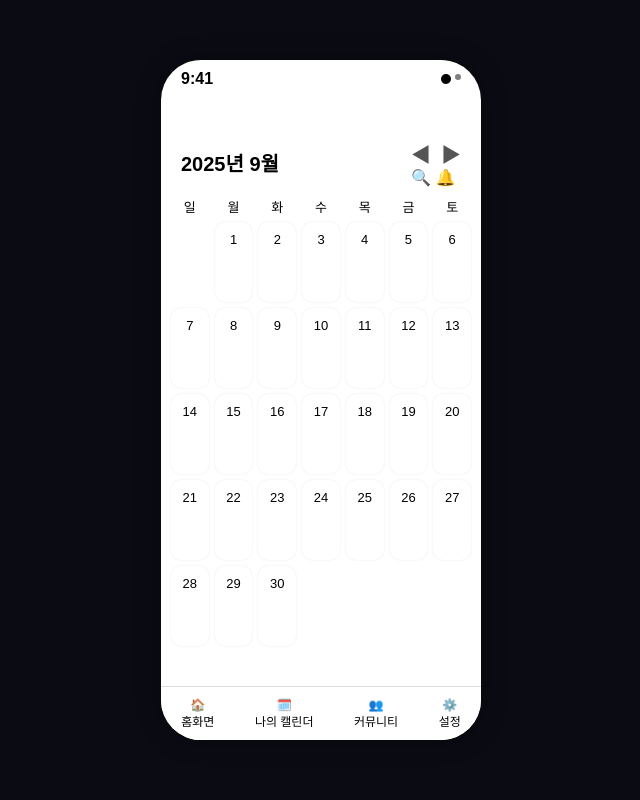
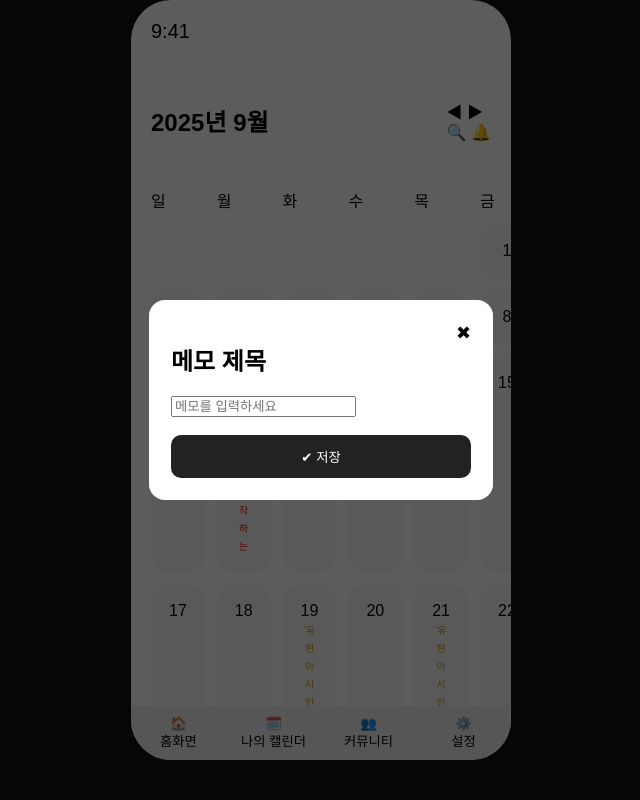
Before and after one commit to kkse0501/semi-gotsang, a plain HTML site: page index.html in a window 1280 px wide. Shown: the whole page, without its empty margins (319-959 px from the left). Drawn offline with Linux system fonts and the light colour scheme.

Commit message:
update: added popup + modal

```diff
--- a/index.html
+++ b/index.html
@@ -22,7 +22,6 @@
       <div class="calendar-header">
         <h2 id="month-year">2025년 9월</h2>
 
-        <!-- 🔹 오른쪽 영역: 화살표 + 아이콘 -->
         <div class="header-right">
           <div class="nav-arrows">
             <span id="prev-month">◀</span>
@@ -35,22 +34,53 @@
         </div>
       </div>
 
-
-
+      <!-- 달력 -->
       <div class="calendar-grid">
         <div>일</div><div>월</div><div>화</div><div>수</div><div>목</div><div>금</div><div>토</div>
         <div class="empty"></div><div class="empty"></div><div class="empty"></div><div class="empty"></div><div class="empty"></div>
-        <div class="day">1</div><div class="day">2</div><div class="day">3</div><div class="day">4</div><div class="day">5</div><div class="day">6</div><div class="day">7</div>
-        <div class="day">8</div><div class="day">9</div><div class="day">10</div>
-        <div class="day today">11<br><span class="event red">퍼즐캠프로 시작하는</span></div>
-        <div class="day">12</div><div class="day">13</div>
-        <div class="day">14</div><div class="day">15</div><div class="day">16</div>
-        <div class="day">17</div><div class="day">18</div>
-        <div class="day highlight">19<br><span class="event yellow">‘유현아 시인 초청 강연’ 신청</span></div>
-        <div class="day">20</div>
-        <div class="day long-event">21<br><span class="event yellow">‘유현아 시인 초청 강연’ 신청 기간</span></div>
-        <div class="day">22</div><div class="day">23</div><div class="day">24</div><div class="day">25</div>
-        <div class="day">26</div><div class="day">27</div><div class="day">28</div><div class="day">29</div><div class="day">30</div>
+
+        <div class="day" data-date="2025-09-01">1</div>
+        <div class="day" data-date="2025-09-02">2</div>
+        <div class="day" data-date="2025-09-03">3</div>
+        <div class="day" data-date="2025-09-04">4</div>
+        <div class="day" data-date="2025-09-05">5</div>
+        <div class="day" data-date="2025-09-06">6</div>
+        <div class="day" data-date="2025-09-07">7</div>
+        <div class="day" data-date="2025-09-08">8</div>
+        <div class="day" data-date="2025-09-09">9</div>
+        <div class="day" data-date="2025-09-10">10</div>
+
+        <div class="day today" data-date="2025-09-11">
+          11<br><span class="event red">퍼즐캠프로 시작하는</span>
+        </div>
+
+        <div class="day" data-date="2025-09-12">12</div>
+        <div class="day" data-date="2025-09-13">13</div>
+        <div class="day" data-date="2025-09-14">14</div>
+        <div class="day" data-date="2025-09-15">15</div>
+        <div class="day" data-date="2025-09-16">16</div>
+        <div class="day" data-date="2025-09-17">17</div>
+        <div class="day" data-date="2025-09-18">18</div>
+
+        <div class="day highlight" data-date="2025-09-19">
+          19<br><span class="event yellow">‘유현아 시인 초청 강연’ 신청</span>
+        </div>
+
+        <div class="day" data-date="2025-09-20">20</div>
+
+        <div class="day long-event" data-date="2025-09-21">
+          21<br><span class="event yellow">‘유현아 시인 초청 강연’ 신청 기간</span>
+        </div>
+
+        <div class="day" data-date="2025-09-22">22</div>
+        <div class="day" data-date="2025-09-23">23</div>
+        <div class="day" data-date="2025-09-24">24</div>
+        <div class="day" data-date="2025-09-25">25</div>
+        <div class="day" data-date="2025-09-26">26</div>
+        <div class="day" data-date="2025-09-27">27</div>
+        <div class="day" data-date="2025-09-28">28</div>
+        <div class="day" data-date="2025-09-29">29</div>
+        <div class="day" data-date="2025-09-30">30</div>
       </div>
     </div>
 
@@ -62,18 +92,37 @@
       <button>⚙️<br>설정</button>
     </div>
   </div>
-  <script src="script.js"></script>
 
-      <!-- 일정 입력 팝업 -->
-  <div id="schedule-modal" class="modal">
+  <!-- 날짜 선택 팝업 -->
+  <div id="dayPopup" class="popup hidden">
+    <p>이 날짜에 무엇을 추가할까요?</p>
+    <div class="popup-buttons">
+      <button id="addSchedule" class="popup-btn">＋ 일정</button>
+      <button id="addMemo" class="popup-btn">📝 메모</button>
+    </div>
+    <span id="closePopup" class="close-btn">✖</span>
+  </div>
+
+  <!-- 일정 입력 모달 -->
+  <div id="scheduleModal" class="modal hidden">
     <div class="modal-content">
-      <button class="close-btn">✖</button>
-      <h3>일정 제목</h3>
-      <input type="text" id="schedule-input" placeholder="이날의 일정을 입력하세요" />
-      <button id="save-schedule">✅ 저장</button>
+      <span class="close-btn" id="closeSchedule">✖</span>
+      <h2>일정 제목</h2>
+      <input id="scheduleInput" type="text" placeholder="이 날의 일정을 입력하세요" />
+      <button class="save-btn">✔ 저장</button>
     </div>
   </div>
 
+  <!-- 메모 입력 모달 -->
+  <div id="memoModal" class="modal hidden">
+    <div class="modal-content">
+      <span class="close-btn" id="closeMemo">✖</span>
+      <h2>메모 제목</h2>
+      <input id="memoInput" type="text" placeholder="메모를 입력하세요" />
+      <button class="save-btn">✔ 저장</button>
+    </div>
+  </div>
 
+  <script src="script.js"></script>
 </body>
 </html>
--- a/script.js
+++ b/script.js
@@ -1,51 +1,33 @@
-const monthYear = document.getElementById('month-year');
-const calendarGrid = document.querySelector('.calendar-grid');
-
-const prevBtn = document.getElementById('prev-month');
-const nextBtn = document.getElementById('next-month');
-
-let currentDate = new Date(2025, 8); // 2025년 9월 (month는 0부터 시작)
-
-function renderCalendar() {
-  const year = currentDate.getFullYear();
-  const month = currentDate.getMonth();
-
-  // 제목 표시
-  monthYear.textContent = `${year}년 ${month + 1}월`;
-
-  // 첫째 날과 마지막 날짜 계산
-  const firstDay = new Date(year, month, 1).getDay();
-  const lastDate = new Date(year, month + 1, 0).getDate();
-
-  // 달력 초기화
-  calendarGrid.innerHTML = `
-    <div>일</div><div>월</div><div>화</div><div>수</div><div>목</div><div>금</div><div>토</div>
-  `;
-
-  // 빈 칸 추가
-  for (let i = 0; i < firstDay; i++) {
-    calendarGrid.innerHTML += `<div class="empty"></div>`;
-  }
-
-  // 날짜 채우기
-  for (let i = 1; i <= lastDate; i++) {
-    let eventHTML = '';
-
-
-    calendarGrid.innerHTML += `<div class="day">${i}<br>${eventHTML}</div>`;
-  }
-}
-
-// 이전 달 / 다음 달 버튼 동작
-prevBtn.addEventListener('click', () => {
-  currentDate.setMonth(currentDate.getMonth() - 1);
-  renderCalendar();
+// 날짜 클릭 → 팝업 열기
+document.querySelectorAll(".day").forEach(day => {
+  day.addEventListener("click", () => {
+    document.getElementById("dayPopup").classList.remove("hidden");
+  });
 });
 
-nextBtn.addEventListener('click', () => {
-  currentDate.setMonth(currentDate.getMonth() + 1);
-  renderCalendar();
+// 팝업 닫기
+document.getElementById("closePopup").addEventListener("click", () => {
+  document.getElementById("dayPopup").classList.add("hidden");
 });
 
-// 첫 화면 표시
-renderCalendar();
+// 일정 버튼 클릭 → 일정 모달
+document.getElementById("addSchedule").addEventListener("click", () => {
+  document.getElementById("dayPopup").classList.add("hidden");
+  document.getElementById("scheduleModal").classList.remove("hidden");
+});
+
+// 메모 버튼 클릭 → 메모 모달
+document.getElementById("addMemo").addEventListener("click", () => {
+  document.getElementById("dayPopup").classList.add("hidden");
+  document.getElementById("memoModal").classList.remove("hidden");
+});
+
+// 일정 모달 닫기
+document.getElementById("closeSchedule").addEventListener("click", () => {
+  document.getElementById("scheduleModal").classList.add("hidden");
+});
+
+// 메모 모달 닫기
+document.getElementById("closeMemo").addEventListener("click", () => {
+  document.getElementById("memoModal").classList.add("hidden");
+});
--- a/style.css
+++ b/style.css
@@ -1,201 +1,134 @@
 body {
-  background-color: #0b0b14;
+  margin: 0;
+  background: #111;
   display: flex;
   justify-content: center;
   align-items: center;
-  height: 100vh;
-  margin: 0;
-  font-family: 'Pretendard', sans-serif;
+  font-family: sans-serif;
 }
 
 .phone {
-  width: 320px;
-  height: 680px;
-  background-color: #fff;
+  width: 380px;
+  height: 760px;
+  background: #fff;
   border-radius: 40px;
-  box-shadow: 0 0 25px rgba(0, 0, 0, 0.4);
-  overflow-y: auto;  /* ✅ 세로 스크롤 허용 */
-  display: flex;
-  flex-direction: column;
-  justify-content: space-between;
-  scrollbar-width: none; /* ✅ 스크롤바 숨기기 (선택사항) */
+  overflow: hidden;
+  position: relative;
 }
 
-
+/* 상단바 */
 .top-bar {
   display: flex;
   justify-content: space-between;
-  align-items: center;
-  padding: 10px 20px;
-  font-weight: bold;
-}
-
-.icons {
-  display: flex;
-  gap: 4px;
-}
-
-.circle {
-  width: 10px;
-  height: 10px;
-  border-radius: 50%;
-  background: black;
-}
-
-.circle.small {
-  width: 6px;
-  height: 6px;
-  background: gray;
-}
-
-/* 달력 본문 */
-.calendar-header {
-  display: flex;
-  justify-content: space-between; /* 제목 왼쪽, 화살표 오른쪽으로 */
-  align-items: center;
-  padding: 0 20px; /* 양쪽 여백 */
-  margin-top: 10px;
-}
-
-.calendar-header h2 {
-  margin: 0;
+  padding: 20px;
   font-size: 20px;
 }
 
-.nav-arrows {
+.calendar-header {
+  padding: 20px;
   display: flex;
-  gap: 10px;
-  font-size: 20px;
-  color: #555;
-  cursor: pointer;
+  justify-content: space-between;
+  align-items: center;
 }
-
-.nav-arrows span:hover {
-  color: #000;
-}
-
-
 
 .calendar-grid {
   display: grid;
   grid-template-columns: repeat(7, 1fr);
-  text-align: center;
-  padding: 10px;
-  gap: 6px;
-  font-size: 13px;
+  gap: 12px;
+  padding: 10px 20px;
 }
 
 .day {
-  border-radius: 10px;
-  padding: 10px 0;
-  min-height: 60px;
-  position: relative;
-  background-color: #fff;
-  box-shadow: 0 0 2px rgba(0, 0, 0, 0.1);
+  background: #f9f9f9;
+  padding: 18px;
+  border-radius: 18px;
+  text-align: center;
+  cursor: pointer;
 }
 
-.day.today {
-  background-color: #000;
-  color: #fff;
-}
+.event { font-size: 10px; }
+.red { color: red; }
+.yellow { color: #c79b00; }
 
-.event {
-  display: block;
-  font-size: 9px;
-  margin-top: 5px;
-  border-radius: 5px;
-  padding: 2px 4px;
-}
-
-.event.red {
-  background-color: #f8dede;
-  color: #a44;
-}
-
-.event.yellow {
-  background-color: #fde9b9;
-  color: #7a4d00;
-}
-
-.empty {
-  visibility: hidden;
-}
-
-/* 하단 네비게이션 */
 .bottom-nav {
+  position: absolute;
+  bottom: 0;
+  width: 100%;
+  background: #eee;
   display: flex;
-  justify-content: space-around;
-  border-top: 1px solid #ddd;
-  background-color: #fff;
-  padding: 10px 0;
+  justify-content: space-between;
 }
 
 .bottom-nav button {
+  flex: 1;
+  padding: 10px 0;
+  border: none;
   background: none;
+}
+
+/* 팝업 */
+.hidden { display: none; }
+
+.popup {
+  position: absolute;
+  top: 300px;
+  left: 50%;
+  transform: translateX(-50%);
+  background: white;
+  padding: 18px;
+  width: 260px;
+  border-radius: 16px;
+  text-align: center;
+  box-shadow: 0 4px 15px rgba(0,0,0,0.2);
+}
+
+.popup-buttons {
+  margin-top: 15px;
+  display: flex;
+  justify-content: space-around;
+}
+
+.popup-btn {
+  padding: 10px 14px;
+  background: #f3f3f3;
+  border-radius: 10px;
   border: none;
-  font-size: 12px;
-}  /* ✅ 기존 부분은 그대로 두고, 아래 코드 전체 추가 */
+  cursor: pointer;
+}
 
-/* ✅ 일정 입력 팝업 중앙 정렬 */
+/* 모달 */
 .modal {
-  display: none; /* 기본 숨김 */
   position: fixed;
   top: 0;
   left: 0;
   width: 100%;
   height: 100%;
-  background: rgba(0, 0, 0, 0.4);
+  background: rgba(0,0,0,0.4);
+  display: flex;
+  align-items: center;
   justify-content: center;
-  align-items: center;
-  z-index: 999;
 }
 
 .modal-content {
-  background: white;
-  width: 80%;
-  max-width: 280px;
-  border-radius: 15px;
-  padding: 20px;
-  box-shadow: 0 5px 20px rgba(0,0,0,0.3);
-  text-align: center;
-  position: relative;
-  animation: fadeIn 0.25s ease-in-out;
-}
-
-@keyframes fadeIn {
-  from { transform: scale(0.9); opacity: 0; }
-  to { transform: scale(1); opacity: 1; }
+  background: #fff;
+  padding: 22px;
+  width: 300px;
+  border-radius: 16px;
 }
 
 .close-btn {
-  position: absolute;
-  top: 8px;
-  right: 8px;
-  background: none;
+  float: right;
+  cursor: pointer;
+  font-size: 18px;
+}
+
+.save-btn {
+  width: 100%;
+  margin-top: 18px;
+  padding: 12px;
+  border-radius: 10px;
+  background: #222;
+  color: white;
   border: none;
-  font-size: 18px;
   cursor: pointer;
 }
-
-#schedule-input {
-  width: 90%;
-  margin-top: 15px;
-  padding: 8px;
-  border-radius: 6px;
-  border: 1px solid #ccc;
-  font-size: 14px;
-}
-
-#save-schedule {
-  margin-top: 12px;
-  padding: 6px 12px;
-  border: none;
-  background-color: #222;
-  color: white;
-  border-radius: 8px;
-  cursor: pointer;
-}
-
-#save-schedule:hover {
-  background-color: #444;
-}
```
Lines whose indentation alone changed are shown as unchanged.
